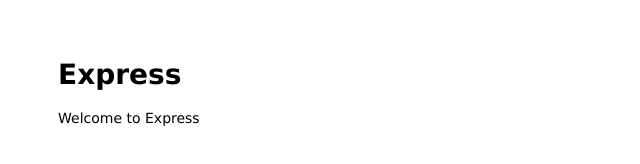
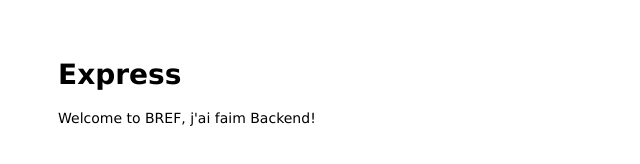
Before and after one commit to Skyryoku/jaifaim-backend, a website: page public/index.html in a window 1280 px wide. Shown: the whole page, without its empty margins (0-640 px from the left). Drawn offline with Linux system fonts and the light colour scheme.

```diff
--- a/public/index.html
+++ b/public/index.html
@@ -7,7 +7,7 @@
 
 <body>
   <h1>Express</h1>
-  <p>Welcome to Express</p>
+  <p>Welcome to BREF, j'ai faim Backend!</p>
 </body>
 
 </html>
```
